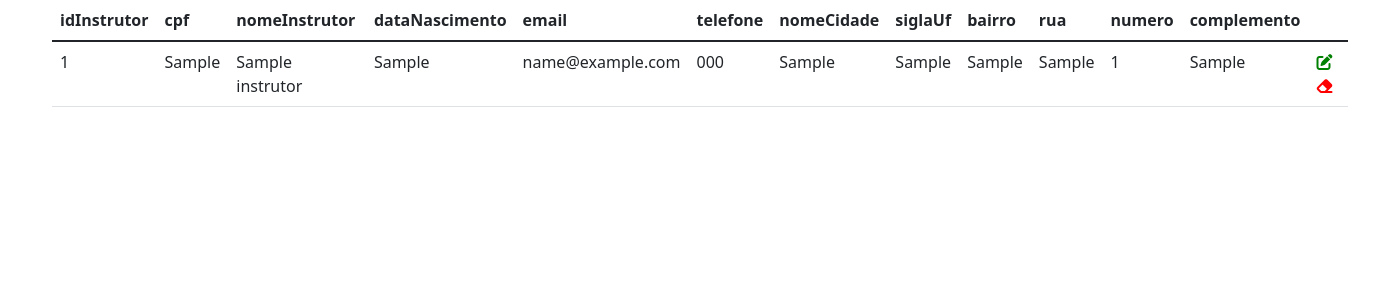
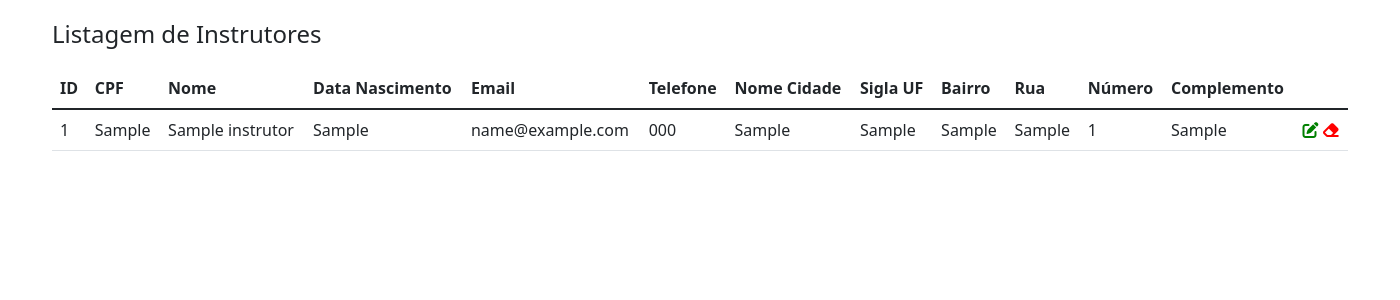
Before and after one commit to Isaque-Fernandes/academia, a PHP site: page /instrutor_listagem.php in a window 1400 px wide. Shown: the part 56-356 px from the top of the page. Run offline with PHP 8.4, Linux system fonts and the light colour scheme; tables that the repository leaves empty hold one stand-in row (values such as "Sample post").

Commit message:
feat:_re- finalizacao_do_crud_do_instrutor_e_de_suas_views_com_protecao_aos_arquivos_php

```diff
--- a/php/instrutor_listagem.php
+++ b/php/instrutor_listagem.php
@@ -19,20 +19,21 @@ require_once('./instrutor_acao.php');
 <body>
     <?php include_once "./navbar.php" ?>
     <div class="container col-12">
+        <legend class="mt-3 mb-3">Listagem de Instrutores</legend>
         <table class="table table-stripped">
             <thead>
-                <th>idInstrutor</th>
-                <th>cpf</th>
-                <th>nomeInstrutor</th>
-                <th>dataNascimento</th>
-                <th>email</th>
-                <th>telefone</th>
-                <th>nomeCidade</th>
-                <th>siglaUf</th>
-                <th>bairro</th>
-                <th>rua</th>
-                <th>numero</th>
-                <th>complemento</th>
+                <th>ID</th>
+                <th>CPF</th>
+                <th>Nome</th>
+                <th>Data Nascimento</th>
+                <th>Email</th>
+                <th>Telefone</th>
+                <th>Nome Cidade</th>
+                <th>Sigla UF</th>
+                <th>Bairro</th>
+                <th>Rua</th>
+                <th>Número</th>
+                <th>Complemento</th>
             </thead>
             <tbody>
                 <?php foreach ($_SESSION['instrutores'] as $instrutor) : ?>
--- a/php/navbar.php
+++ b/php/navbar.php
@@ -15,7 +15,7 @@
                     </a>
                     <ul class="dropdown-menu" aria-labelledby="navbarDropdown">
                         <li><a class="dropdown-item" href="./instrutor_formulario.php">Cadastro</a></li>
-                        <li><a class="dropdown-item" href="./instrutor_listagem.php">Lista</a></li>
+                        <li><a class="dropdown-item" href="./instrutor_listagem.php">Listagem</a></li>
                     </ul>
                 </li>
 
@@ -33,8 +33,8 @@
                         Ficha Treino
                     </a>
                     <ul class="dropdown-menu" aria-labelledby="navbarDropdown">
-                        <li><a class="dropdown-item" href="#">#</a></li>
-                        <li><a class="dropdown-item" href="#">#</a></li>
+                        <li><a class="dropdown-item" href="./fichaTreino_formulario.php">Cadastro</a></li>
+                        <li><a class="dropdown-item" href="./fichaTreino_listagem.php">Listagem</a></li>
                     </ul>
                 </li>
             </ul>
```
Also changed, not shown: php/instrutor_formulario.php (+14 -11 lines).
